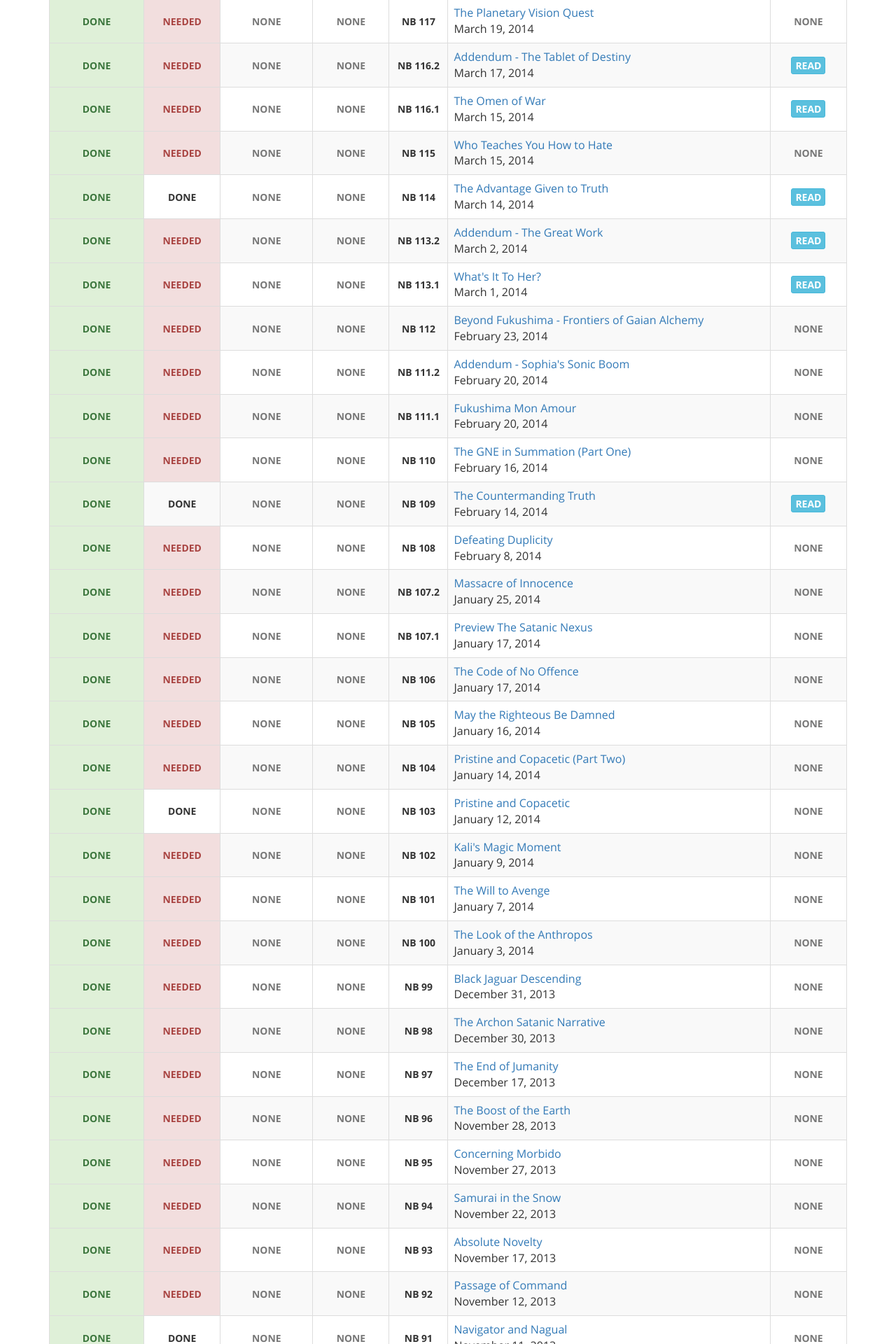
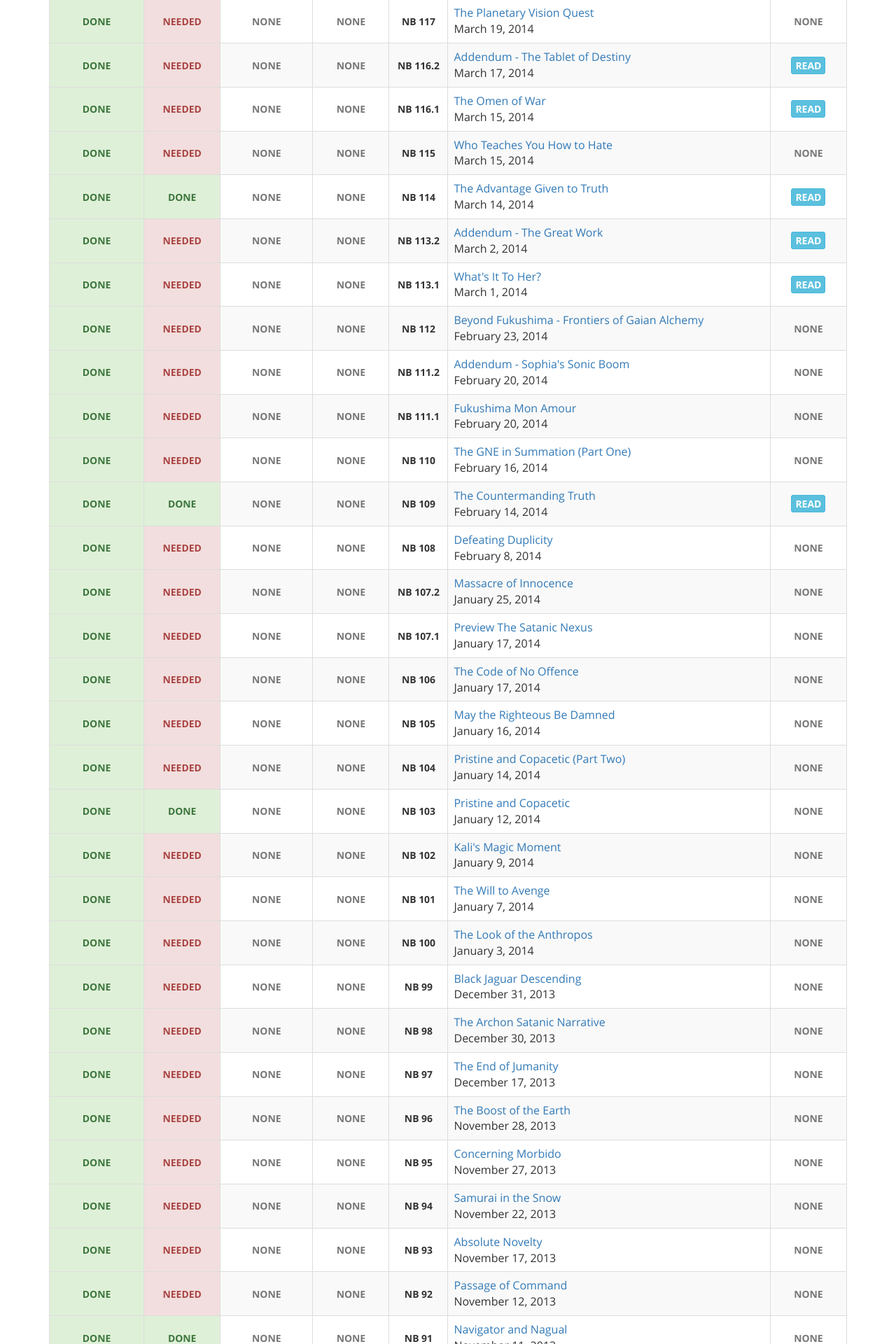
Before and after one commit to gaiaspora/gaiaspora.github.io, a Jekyll site: the page built from content/navigator-briefings.markdown, in a window 1280 px wide. Shown: the part 562-2482 px from the top of the page at 70% size. Built offline with Jekyll 4.4.1, drawn with Linux system fonts in a browser that asks for light colours.

```diff
--- a/_data/nb.yaml
+++ b/_data/nb.yaml
@@ -45,7 +45,7 @@
 
 - NB: "114"
   Transcription: "done"
-  Review: "Done"
+  Review: "done"
   Proofreading: "none"
   Index: "none"
   Title: "The Advantage Given to Truth"
@@ -108,7 +108,7 @@
 
 - NB: "109"
   Transcription: "done"
-  Review: "Done"
+  Review: "done"
   Proofreading: "none"
   Index: "none"
   Title: "The Countermanding Truth"
@@ -171,7 +171,7 @@
 
 - NB: "103"
   Transcription: "done"
-  Review: "Done"
+  Review: "done"
   Proofreading: "none"
   Index: "none"
   Title: "Pristine and Copacetic"
@@ -279,7 +279,7 @@
 
 - NB: "91"
   Transcription: "done"
-  Review: "Done"
+  Review: "done"
   Proofreading: "none"
   Index: "none"
   Title: "Navigator and Nagual"
@@ -288,7 +288,7 @@
 
 - NB: "90"
   Transcription: "done"
-  Review: "Done"
+  Review: "done"
   Proofreading: "none"
   Index: "none"
   Title: "Course Correction for the Nav"
@@ -297,7 +297,7 @@
 
 - NB: "89"
   Transcription: "done"
-  Review: "Done"
+  Review: "done"
   Proofreading: "none"
   Index: "none"
   Title: "Correction Comes True"
@@ -306,7 +306,7 @@
 
 - NB: "88.2"
   Transcription: "done"
-  Review: "Done"
+  Review: "done"
   Proofreading: "none"
   Index: "none"
   Title: "Addendum Kala Tantra"
@@ -369,7 +369,7 @@
 
 - NB: "82"
   Transcription: "done"
-  Review: "Done"
+  Review: "done"
   Proofreading: "none"
   Index: "none"
   Title: "Love and Hate in Balance"
@@ -378,7 +378,7 @@
 
 - NB: "81"
   Transcription: "done"
-  Review: "Done"
+  Review: "done"
   Proofreading: "none"
   Index: "none"
   Title: "Current Sights from the Deck"
@@ -405,7 +405,7 @@
 
 - NB: "78"
   Transcription: "done"
-  Review: "Done"
+  Review: "done"
   Proofreading: "none"
   Index: "none"
   Title: "The Arretic Proposition"
@@ -414,7 +414,7 @@
 
 - NB: "77"
   Transcription: "done"
-  Review: "Done"
+  Review: "done"
   Proofreading: "none"
   Index: "none"
   Title: "The Syntax of Her Dreaming"
@@ -432,7 +432,7 @@
 
 - NB: "75"
   Transcription: "done"
-  Review: "Done"
+  Review: "done"
   Proofreading: "none"
   Index: "none"
   Title: "Freedom and the Void"
@@ -450,7 +450,7 @@
 
 - NB: "73.7"
   Transcription: "done"
-  Review: "Done"
+  Review: "done"
   Proofreading: "none"
   Index: "none"
   Title: "My Dinner with Geoffroi"
```
